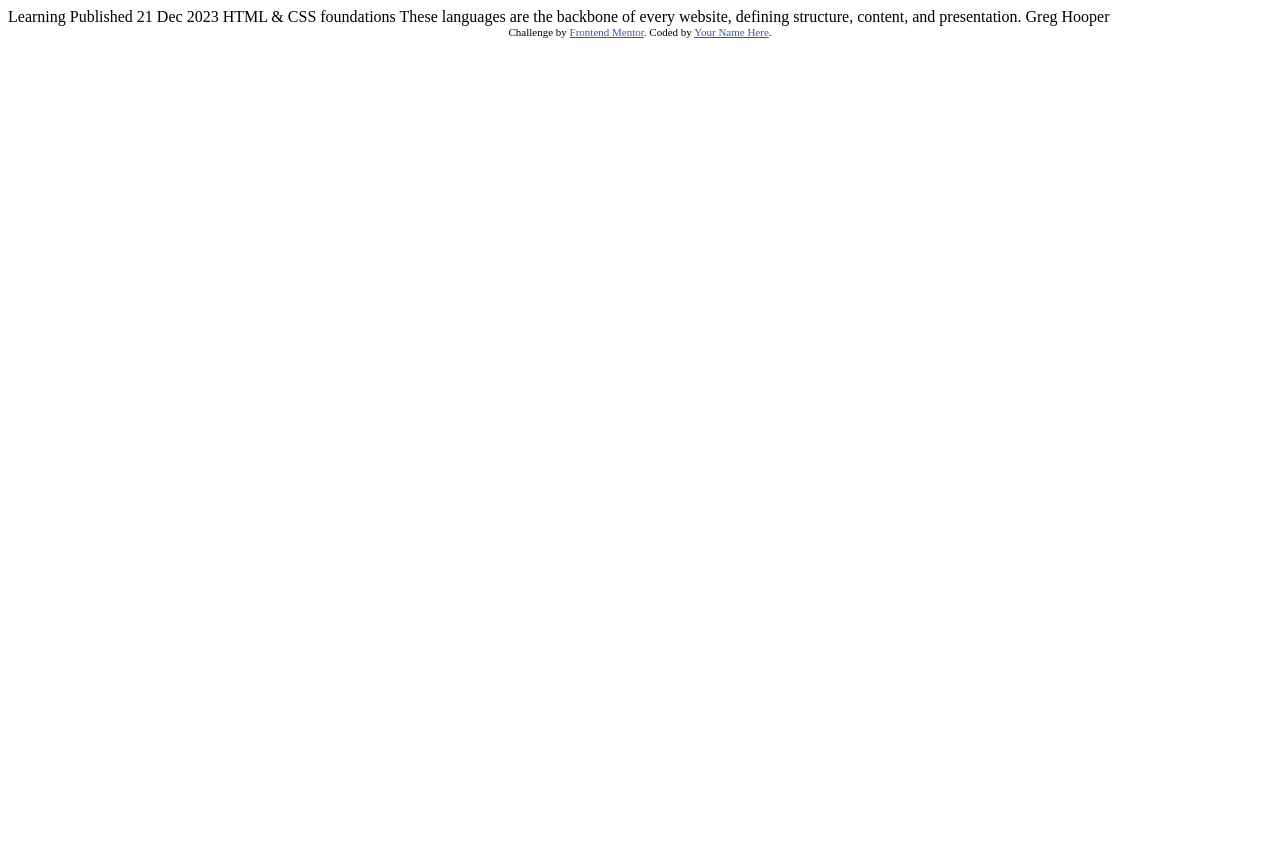
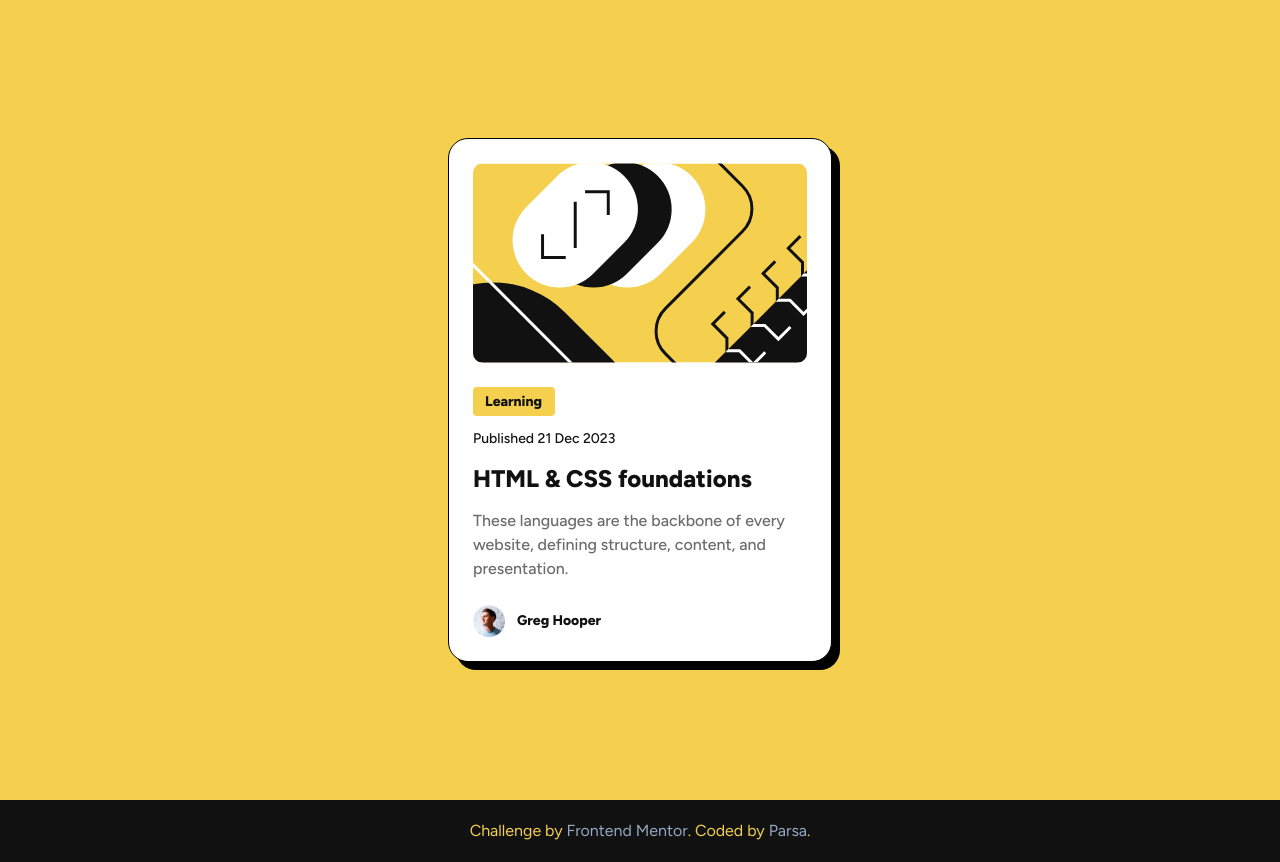
Before and after one commit to ParsaZ24/blog-preview-card-main, a plain HTML site: page index.html in a window 1280 px wide. Before the commit the page ends 800 px from the top, so only its background shows below. Drawn offline with Linux system fonts and the light colour scheme.

Commit message:
Blog preview card project

```diff
--- a/index.html
+++ b/index.html
@@ -1,34 +1,66 @@
 <!DOCTYPE html>
 <html lang="en">
   <head>
-  <meta charset="UTF-8">
-  <meta name="viewport" content="width=device-width, initial-scale=1.0"> <!-- displays site properly based on user's device -->
-
-  <link rel="icon" type="image/png" sizes="32x32" href="./assets/images/favicon-32x32.png">
+    <meta charset="UTF-8" />
+    <meta name="viewport" content="width=device-width, initial-scale=1.0" />
+    <link rel="preconnect" href="https://fonts.googleapis.com" />
+    <link rel="preconnect" href="https://fonts.gstatic.com" crossorigin />
+    <link
+      href="https://fonts.googleapis.com/css2?family=Figtree:ital,wght@0,300..900;1,300..900&display=swap"
+      rel="stylesheet"
+    />
+    <link rel="stylesheet" href="/styles/vaiables.css" />
+    <link rel="stylesheet" href="./styles/reset.css" />
+    <link rel="stylesheet" href="./styles/Desktop.css" />
+    <link
+      rel="stylesheet"
+      media="screen and (max-width: 500px)"
+      href="./styles/Mobile.css"
+    />
+    <link
+      rel="icon"
+      type="image/png"
+      sizes="32x32"
+      href="./images/favicon-32x32.png"
+    />
 
     <title>Frontend Mentor | Blog preview card</title>
-
-  <!-- Feel free to remove these styles or customise in your own stylesheet 👍 -->
-  <style>
-    .attribution { font-size: 11px; text-align: center; }
-    .attribution a { color: hsl(228, 45%, 44%); }
-  </style>
   </head>
   <body>
+    <main class="main">
+      <div class="card">
+        <img
+          src="./assets/images/illustration-article.svg"
+          alt="Article Image"
+          class="card-image"
+        />
+        <div class="card-details">
+          <span class="card-badge">Learning</span>
+          <span class="card-date">Published 21 Dec 2023</span>
+          <h1>HTML & CSS foundations</h1>
+          <p>
+            These languages are the backbone of every website, defining
+            structure, content, and presentation.
+          </p>
+        </div>
+        <div class="author-section">
+          <img
+            src="./assets/images/image-avatar.webp"
+            alt=""
+            class="author-image"
+          />
+          <span class="author-name">Greg Hooper</span>
+        </div>
+      </div>
+    </main>
 
-  Learning
-
-  Published 21 Dec 2023
-
-  HTML & CSS foundations
-
-  These languages are the backbone of every website, defining structure, content, and presentation.
-
-  Greg Hooper
-
-  <div class="attribution">
-    Challenge by <a href="https://www.frontendmentor.io?ref=challenge" target="_blank">Frontend Mentor</a>.
-    Coded by <a href="#">Your Name Here</a>.
+    <footer class="footer">
+      <div class="footer-wrapper">
+        Challenge by
+        <a href="https://www.frontendmentor.io?ref=challenge" target="_blank"
+          >Frontend Mentor</a
+        >. Coded by <a href="#">Parsa</a>.
       </div>
+    </footer>
   </body>
 </html>
--- /dev/null
+++ b/styles/Desktop.css
@@ -0,0 +1,114 @@
+html {
+  font-family: var(--font-family);
+}
+
+.main {
+  font-family: var(--font-family);
+
+  height: 100vh;
+  background-color: var(--primary-color);
+  display: flex;
+  justify-content: center;
+  align-items: center;
+}
+
+.card {
+  display: flex;
+  flex-direction: column;
+  row-gap: 24px;
+  max-width: 384px;
+  padding: 24px;
+  background-color: #fff;
+  border: 1px solid black;
+  box-shadow: 8px 8px 0 0 rgba(0, 0, 0, 1);
+  border-radius: 20px;
+  transition: box-shadow, 0.5s ease;
+  cursor: pointer;
+}
+.card-image {
+  width: 100%;
+  border-radius: 10px;
+}
+.card-details {
+  display: flex;
+  flex-direction: column;
+  row-gap: 12px;
+  width: 100%;
+  font-weight: 600;
+}
+
+.card-badge {
+  width: 82px;
+  background-color: var(--primary-color);
+  padding: 4px 12px;
+  border-radius: 4px;
+  font-size: 0.875rem;
+  font-weight: 800;
+  line-height: 150%;
+  color: var(--text-color);
+}
+.card-date {
+  font-size: 0.875rem;
+  font-weight: 500;
+  line-height: 150%;
+  color: var(--text-color);
+}
+
+.card-details h1 {
+  font-size: 1.5rem;
+  font-weight: 800;
+  line-height: 150%;
+  color: var(--text-color);
+  transition: color, 0.3s ease;
+}
+.card-details p {
+  font-size: 1rem;
+  font-weight: 500;
+  line-height: 150%;
+  color: #6b6b6b;
+}
+.author-section {
+  display: flex;
+  align-items: center;
+  column-gap: 12px;
+}
+.author-image {
+  width: 32px;
+  height: auto;
+}
+
+.author-name {
+  font-size: 0.875rem;
+  font-weight: 800;
+  line-height: 150%;
+  color: var(--text-color);
+}
+
+.card:hover .card-details h1 {
+  color: var(--primary-color);
+}
+.card:hover {
+  box-shadow: 15px 15px 0 0 rgba(0, 0, 0, 1);
+}
+
+.footer {
+  padding: 20px 12px;
+  background-color: var(--text-color);
+  display: flex;
+  justify-content: center;
+}
+.footer-wrapper {
+  text-align: center;
+  font-size: 1rem;
+  line-height: 140%;
+  color: var(--primary-color);
+}
+.footer-wrapper a {
+  text-decoration: none;
+  line-height: 140%;
+  color: #97a8c1;
+  transition: color, 0.5s;
+}
+.footer-wrapper a:hover {
+  color: #cbd8ee;
+}
--- /dev/null
+++ b/styles/Mobile.css
@@ -0,0 +1,24 @@
+.main {
+  background-color: var(--primary-color);
+}
+.card {
+  margin: 40% 10%;
+}
+
+.footer {
+  padding: 15px 6px;
+  background-color: var(--text-color);
+}
+.footer-wrapper {
+  font-size: 0.8rem;
+  font-weight: 500;
+  line-height: 110%;
+  color: var(--primary-color);
+  padding: 5px 10px;
+}
+
+.footer-wrapper a {
+  font-size: 1rem;
+  font-weight: 600;
+  color: #97a8c1;
+}
--- /dev/null
+++ b/styles/reset.css
@@ -0,0 +1,138 @@
+/* http://meyerweb.com/eric/tools/css/reset/
+   v2.0 | 20110126
+   License: none (public domain)
+*/
+
+html,
+body,
+div,
+span,
+applet,
+object,
+iframe,
+h1,
+h2,
+h3,
+h4,
+h5,
+h6,
+p,
+blockquote,
+pre,
+a,
+abbr,
+acronym,
+address,
+big,
+cite,
+code,
+del,
+dfn,
+em,
+img,
+ins,
+kbd,
+q,
+s,
+samp,
+small,
+strike,
+strong,
+sub,
+sup,
+tt,
+var,
+b,
+u,
+i,
+center,
+dl,
+dt,
+dd,
+ol,
+ul,
+li,
+fieldset,
+form,
+label,
+legend,
+table,
+caption,
+tbody,
+tfoot,
+thead,
+tr,
+th,
+td,
+article,
+aside,
+canvas,
+details,
+embed,
+figure,
+figcaption,
+footer,
+header,
+hgroup,
+menu,
+nav,
+output,
+ruby,
+section,
+summary,
+time,
+mark,
+audio,
+video {
+  margin: 0;
+  padding: 0;
+  border: 0;
+  font-size: 100%;
+  font: inherit;
+  vertical-align: baseline;
+}
+/* HTML5 display-role reset for older browsers */
+article,
+aside,
+details,
+figcaption,
+figure,
+footer,
+header,
+hgroup,
+menu,
+nav,
+section {
+  display: block;
+}
+body {
+  line-height: 1;
+}
+ol,
+ul {
+  list-style: none;
+}
+blockquote,
+q {
+  quotes: none;
+}
+blockquote:before,
+blockquote:after,
+q:before,
+q:after {
+  content: "";
+  content: none;
+}
+table {
+  border-collapse: collapse;
+  border-spacing: 0;
+}
+
+*,
+*::before,
+*::after {
+  box-sizing: border-box;
+}
+* {
+  margin: 0;
+}
--- /dev/null
+++ b/styles/vaiables.css
@@ -0,0 +1,5 @@
+:root {
+  --primary-color: #f4d04e;
+  --text-color: #111111;
+  --font-family: "Figtree", san-serif;
+}
```
Lines whose indentation alone changed are shown as unchanged.
